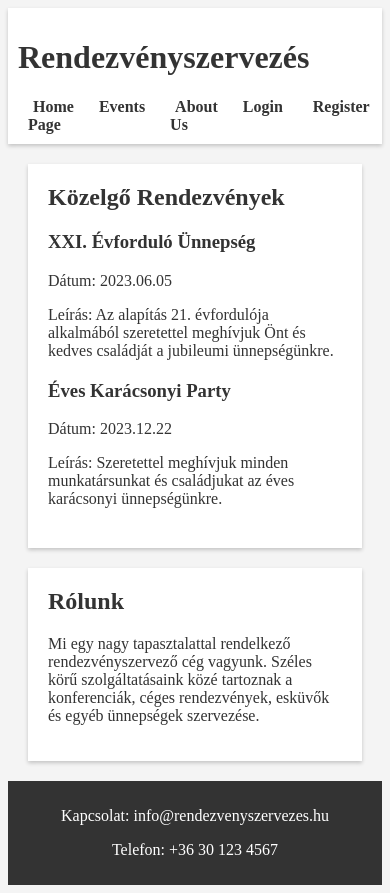
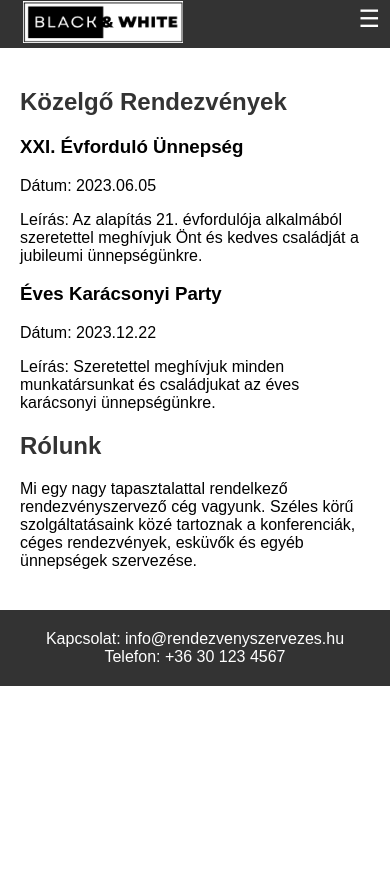
Before and after one commit to Vikicaa/Web_projekt, a PHP site: page /home_page.php in a window 390 px wide. After the commit the page ends 686 px from the top, so only its background shows below. Run offline with PHP 8.4, Linux system fonts and the light colour scheme.

Commit message:
responsiv menu,icon,logo

```diff
--- /dev/null
+++ b/CSS/style.css
@@ -0,0 +1,180 @@
+/* Responsiveness */
+@media screen and (max-width: 600px) {
+  header {
+    position: relative;
+  }
+
+  .menu-toggle {
+    display: block;
+    cursor: pointer;
+    color: #fff;
+    position: absolute;
+    top: 5px;
+    right: 10px;
+    z-index: 999;
+  }
+
+  .menu-toggle::after {
+    content: "\2630";
+    font-size: 24px;
+  }
+
+  .menu-toggle.active::after {
+    content: "\2715";
+  }
+
+  .menu-links {
+    display: none;
+  }
+
+  .dropdown-menu.active .menu-links {
+    display: block;
+    position: absolute;
+    top: 40px;
+    right: 0;
+    background-color: #333;
+    padding: 10px;
+  }
+
+  .dropdown-menu .menu-links li {
+    display: block;
+    margin-bottom: 5px;
+  }
+
+  .dropdown-menu .menu-links li a {
+    color: #fff;
+    text-decoration: none;
+  }
+
+  .dropdown-menu .menu-links li a:hover {
+    text-decoration: underline;
+  }
+
+}
+
+
+@media screen and (min-width: 601px) {
+  /* Egyedi stílus a nagy képernyőhöz */
+
+  .menu-links {
+    display: block !important;
+
+  }
+
+  .dropdown-menu {
+    display: none !important;
+  }
+}
+
+
+/* Alapvető formázás */
+body {
+  font-family: Arial, sans-serif;
+  margin: 0;
+  padding: 0;
+}
+
+/* Fejléc */
+header {
+  background-color: #333;
+  color: #fff;
+  padding: 1.5em;
+}
+
+header h1 {
+  margin: 0;
+}
+nav ul {
+  list-style: none;
+  padding: 0;
+  margin: 0;
+}
+
+nav ul li {
+  display: inline;
+  margin-right: 10px;
+}
+
+nav ul li a {
+  color: #fff;
+  text-decoration: none;
+}
+
+/* Fő tartalom */
+main {
+  padding: 20px;
+}
+
+section {
+  margin-bottom: 20px;
+}
+
+h2 {
+  color: #333;
+}
+
+ul {
+  list-style: none;
+  padding: 0;
+}
+
+li {
+  margin-bottom: 10px;
+}
+
+/* Pop-up ablakok */
+.popup {
+  display: none;
+  position: fixed;
+  top: 0;
+  left: 0;
+  width: 100%;
+  height: 100%;
+  background-color: rgba(0, 0, 0, 0.5);
+  z-index: 999;
+}
+
+.popup-content {
+  background-color: #fff;
+  padding: 20px;
+  max-width: 400px;
+  margin: 100px auto;
+}
+
+/* Lábléc */
+footer {
+  background-color: #333;
+  color: #fff;
+  padding: 20px;
+  text-align: center;
+}
+
+footer p {
+  margin: 0;
+}
+
+header {
+  display: flex;
+  justify-content: flex-end;
+}
+
+.logo {
+  position: absolute;
+  left: 6%;
+  top: 3%;
+  transform: translate(-50%, -50%);
+}
+
+.logo img {
+  width: 10em; /* Változtasd meg a méretet az igényeid szerint */
+  height: auto;
+  margin-right: 50px; /* Változtasd meg a margót az igényeid szerint */
+}
+
+@media screen and (max-width: 768px) {
+  .logo {
+    position: absolute;
+    transform: none;
+    text-align: center;
+  }
+}
--- a/JS/script.js
+++ b/JS/script.js
@@ -1,3 +1,4 @@
+
 function showLoginPopup() {
     document.getElementById("loginPopup").style.display = "block";
 }
@@ -73,3 +74,12 @@ function admin() {
     hideAdminPopup();
     return true;
 }
+
+document.addEventListener('DOMContentLoaded', function() {
+    var menuToggle = document.querySelector('.menu-toggle');
+    var dropdownMenu = document.querySelector('.dropdown-menu');
+
+    menuToggle.addEventListener('click', function() {
+      dropdownMenu.classList.toggle('active');
+    });
+  });
--- a/about_us.php
+++ b/about_us.php
@@ -2,7 +2,7 @@
 <html>
 <head>
 	<title>Rendezvényszervezés</title>
-	<link rel="stylesheet" type="text/css" href="style.css">
+	<link rel="stylesheet" type="text/css" href="CSS/style.css">
 </head>
 <body>
 	<header>
--- a/events.php
+++ b/events.php
@@ -2,7 +2,7 @@
 <html>
 <head>
 	<title>Rendezvényszervezés</title>
-	<link rel="stylesheet" type="text/css" href="style.css">
+	<link rel="stylesheet" type="text/css" href="CSS/style.css">
 </head>
 <body>
 	<header>
--- a/home_page.php
+++ b/home_page.php
@@ -2,15 +2,19 @@
 <html>
 <head>
 	<title>Rendezvényszervezés</title>
-	<link rel="stylesheet" type="text/css" href="style.css">
+	<link rel="icon" type="image/png" sizes="16x16" href="images/icon.png">
+  	<link rel="icon" type="image/png" sizes="32x32" href="images/icon.png">
+	<link rel="stylesheet" type="text/css" href="CSS/style.css">
+	<script src="JS\script.js"></script>
 </head>
 <body>
-	<!--elso git push-->
-	<!--second git push-->
 <header>
-		<h1>Rendezvényszervezés</h1>
+	<div class="logo">
+    	<img src="images/logo2.0.png" alt="Logo">
+  	</div>
+  <div class="menu-toggle"></div>
   <nav>
-			<ul>
+    <ul class="menu-links">
       <li><a href="home_page.php">Home Page</a></li>
       <li><a href="events.php">Events</a></li>
       <li><a href="about_us.php">About Us</a></li>
@@ -19,6 +23,17 @@
     </ul>
   </nav>
 </header>
+
+<nav class="dropdown-menu">
+  <ul class="menu-links">
+    <li><a href="home_page.php">Home Page</a></li>
+    <li><a href="events.php">Events</a></li>
+    <li><a href="about_us.php">About Us</a></li>
+    <li><a href="#" onclick="showLoginPopup()">Login</a></li>
+    <li><a href="#" onclick="showRegistrationPopup()">Register</a></li>
+  </ul>
+</nav>
+
 
 	<main>
 		<section>
@@ -101,10 +116,6 @@
         </div>
     </div>
 
-
-
-    <script src="JS\script.js"></script>
-
 	<footer>
 		<p>Kapcsolat: info@rendezvenyszervezes.hu</p>
 		<p>Telefon: +36 30 123 4567</p>
--- a/style.css
+++ /dev/null
@@ -1,104 +0,0 @@
-/* set background and text colors */
-body {
-    background-color: #f4f4f4;
-    color: #333;
-  }
-
-  /* style header */
-  header {
-    background-color: #fff;
-    padding: 10px;
-    box-shadow: 0 2px 4px rgba(0, 0, 0, 0.2);
-  }
-
-  /* style navigation links */
-  nav ul {
-    list-style: none;
-    margin: 0;
-    padding: 0;
-    display: flex;
-    justify-content: space-between;
-  }
-
-  nav ul li {
-    margin: 0 10px;
-  }
-
-  nav ul li a {
-    color: #333;
-    text-decoration: none;
-    font-weight: bold;
-    padding: 5px;
-  }
-
-  nav ul li a:hover {
-    background-color: #333;
-    color: #fff;
-  }
-
-  /* style main content */
-  main {
-    margin: 20px;
-  }
-
-  section {
-    background-color: #fff;
-    padding: 20px;
-    margin-bottom: 20px;
-    box-shadow: 0 2px 4px rgba(0, 0, 0, 0.2);
-  }
-
-  section h2 {
-    color: #333;
-    margin-top: 0;
-  }
-
-  section ul {
-    list-style: none;
-    margin: 0;
-    padding: 0;
-  }
-
-  section li {
-    margin-bottom: 20px;
-  }
-
-  section h3 {
-    margin-top: 0;
-  }
-
-  .popup {
-    display: none;
-    position: fixed;
-    z-index: 1;
-    left: 0;
-    top: 0;
-    width: 100%;
-    height: 100%;
-    overflow: auto;
-    background-color: rgba(0, 0, 0, 0.5);
-}
-
-.popup-content {
-    background-color: #fefefe;
-    margin: 10% auto;
-    padding: 20px;
-    border: 1px solid #888;
-    width: 300px;
-}
-
-button {
-    margin: 10px;
-}
-
-input {
-    margin-bottom: 10px;
-}
-
-  /* style footer */
-  footer {
-    background-color: #333;
-    color: #fff;
-    padding: 10px;
-    text-align: center;
-  }
```
Also changed, not shown: images/icon.png (added), images/logo.png (added), images/logo2.0.png (added). Lines whose indentation alone changed are shown as unchanged.
